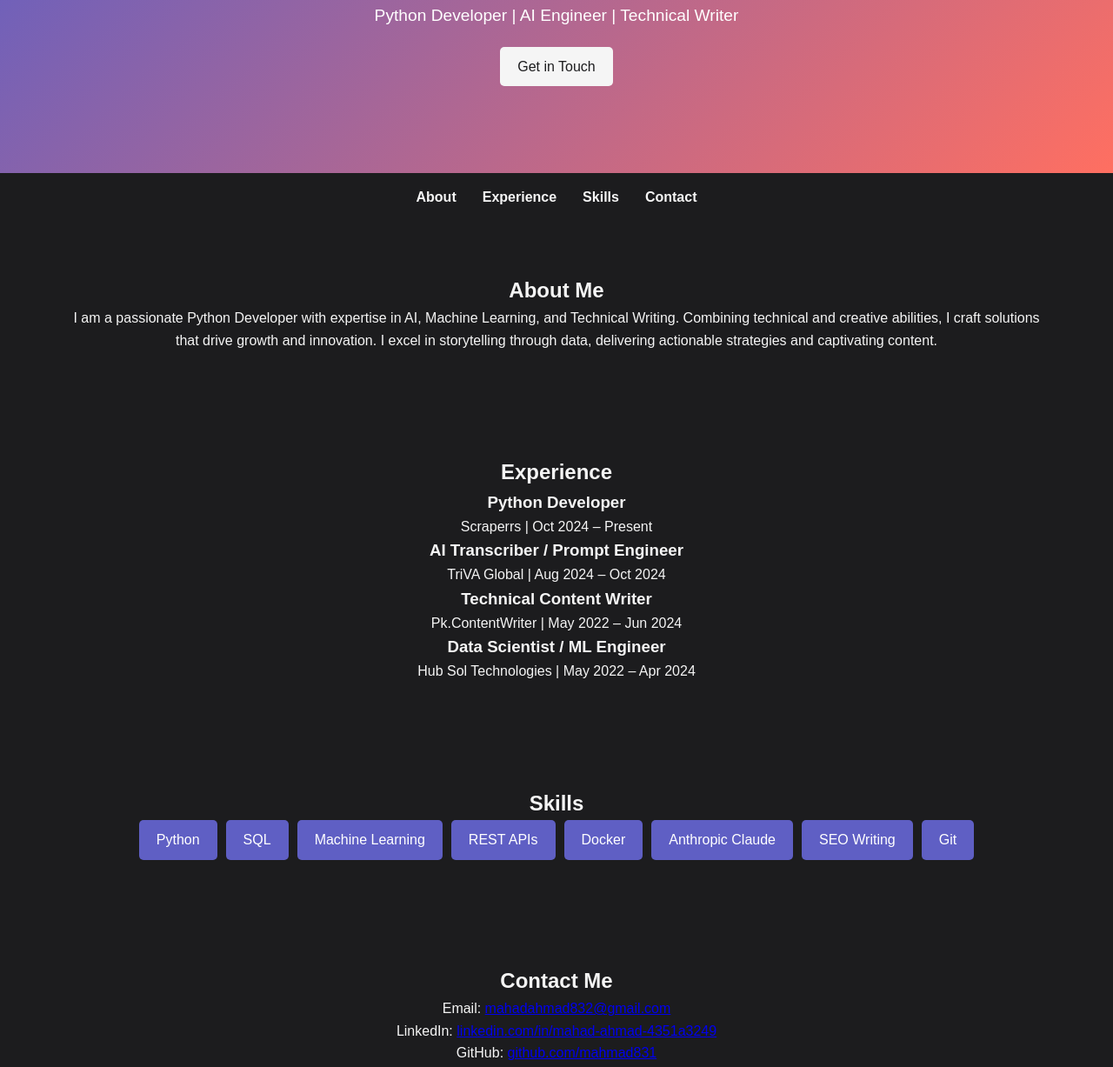
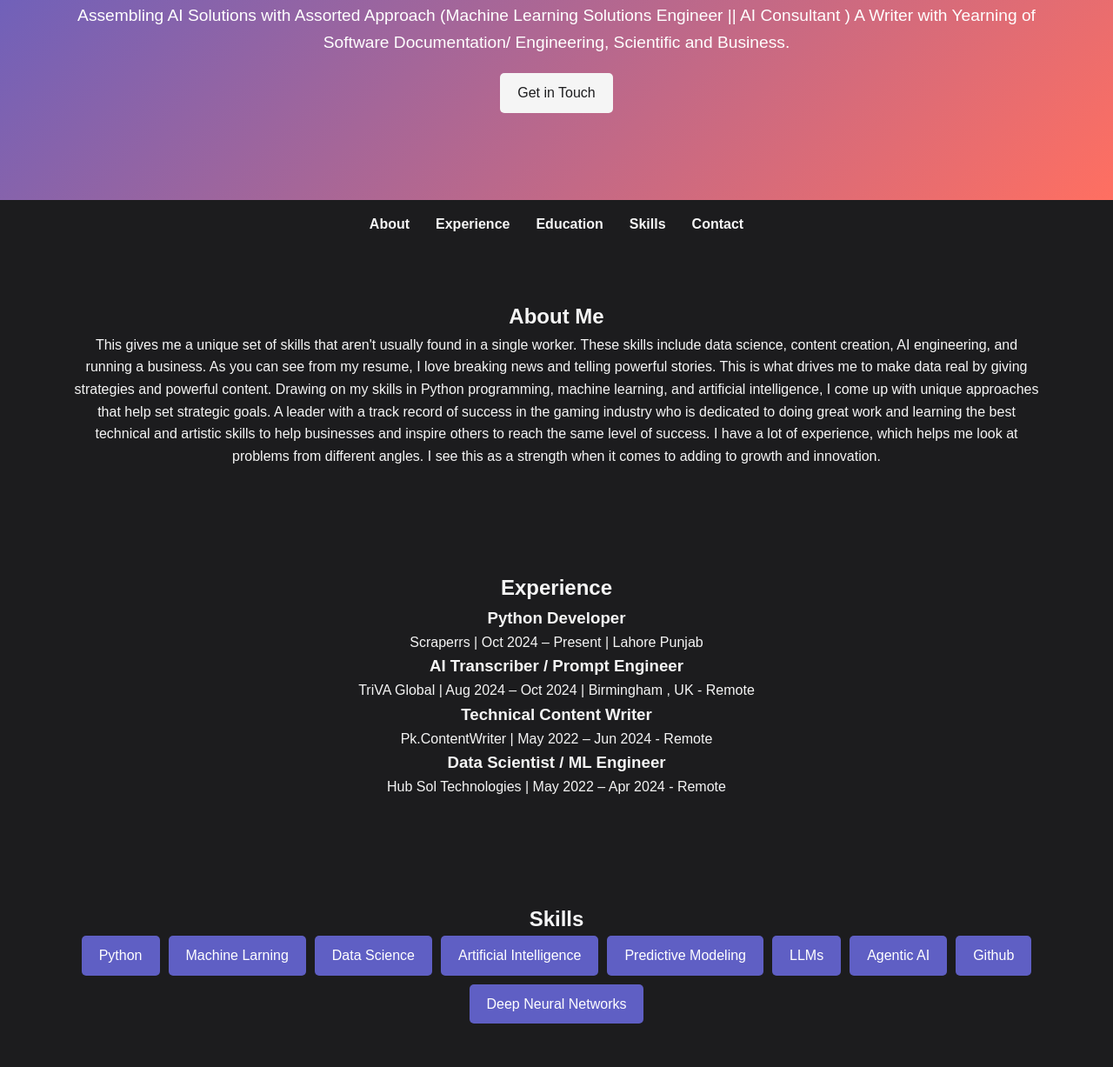
Before and after one commit to mahmad831/mahmad831.github.io, a plain HTML site: page index.html in a window 1280 px wide. Shown: the part 184-1411 px from the top of the page at 87% size. Drawn offline with Linux system fonts and the light colour scheme.

Commit message:
Update index.html
new

```diff
--- a/index.html
+++ b/index.html
@@ -10,7 +10,7 @@
     <header class="hero">
         <div class="container">
             <h1 class="hero-title">Mahad Ahmad</h1>
-            <p class="hero-subtitle">Python Developer | AI Engineer | Technical Writer</p>
+            <p class="hero-subtitle">Assembling AI Solutions with Assorted Approach (Machine Learning Solutions Engineer || AI Consultant ) A Writer with Yearning of Software Documentation/ Engineering, Scientific and Business.</p>
             <a href="#contact" class="btn">Get in Touch</a>
         </div>
     </header>
@@ -19,6 +19,7 @@
         <ul>
             <li><a href="#about">About</a></li>
             <li><a href="#experience">Experience</a></li>
+            <li><a href="#experience">Education</a></li>
             <li><a href="#skills">Skills</a></li>
             <li><a href="#contact">Contact</a></li>
         </ul>
@@ -28,9 +29,7 @@
         <div class="container">
             <h2>About Me</h2>
             <p>
-                I am a passionate Python Developer with expertise in AI, Machine Learning, and Technical Writing.
-                Combining technical and creative abilities, I craft solutions that drive growth and innovation.
-                I excel in storytelling through data, delivering actionable strategies and captivating content.
+               This gives me a unique set of skills that aren't usually found in a single worker. These skills include data science, content creation, AI engineering, and running a business. As you can see from my resume, I love breaking news and telling powerful stories. This is what drives me to make data real by giving strategies and powerful content. Drawing on my skills in Python programming, machine learning, and artificial intelligence, I come up with unique approaches that help set strategic goals. A leader with a track record of success in the gaming industry who is dedicated to doing great work and learning the best technical and artistic skills to help businesses and inspire others to reach the same level of success. I have a lot of experience, which helps me look at problems from different angles. I see this as a strength when it comes to adding to growth and innovation.
             </p>
         </div>
     </section>
@@ -41,19 +40,19 @@
             <div class="experience-list">
                 <div class="experience-item">
                     <h3>Python Developer</h3>
-                    <p>Scraperrs | Oct 2024 – Present</p>
+                    <p>Scraperrs | Oct 2024 – Present | Lahore Punjab </p>
                 </div>
                 <div class="experience-item">
                     <h3>AI Transcriber / Prompt Engineer</h3>
-                    <p>TriVA Global | Aug 2024 – Oct 2024</p>
+                    <p>TriVA Global | Aug 2024 – Oct 2024 | Birmingham , UK - Remote</p>
                 </div>
                 <div class="experience-item">
                     <h3>Technical Content Writer</h3>
-                    <p>Pk.ContentWriter | May 2022 – Jun 2024</p>
+                    <p>Pk.ContentWriter | May 2022 – Jun 2024 - Remote</p>
                 </div>
                 <div class="experience-item">
                     <h3>Data Scientist / ML Engineer</h3>
-                    <p>Hub Sol Technologies | May 2022 – Apr 2024</p>
+                    <p>Hub Sol Technologies | May 2022 – Apr 2024 - Remote </p>
                 </div>
             </div>
         </div>
@@ -64,13 +63,14 @@
             <h2>Skills</h2>
             <div class="skills-grid">
                 <span>Python</span>
-                <span>SQL</span>
-                <span>Machine Learning</span>
-                <span>REST APIs</span>
-                <span>Docker</span>
-                <span>Anthropic Claude</span>
-                <span>SEO Writing</span>
-                <span>Git</span>
+                <span>Machine Larning</span>
+                <span>Data Science</span>
+                <span>Artificial Intelligence</span>
+                <span>Predictive Modeling</span>
+                <span>LLMs</span>
+                <span>Agentic AI</span>
+                <span>Github</span>
+                <span>Deep Neural Networks</span>
             </div>
         </div>
     </section>
```
